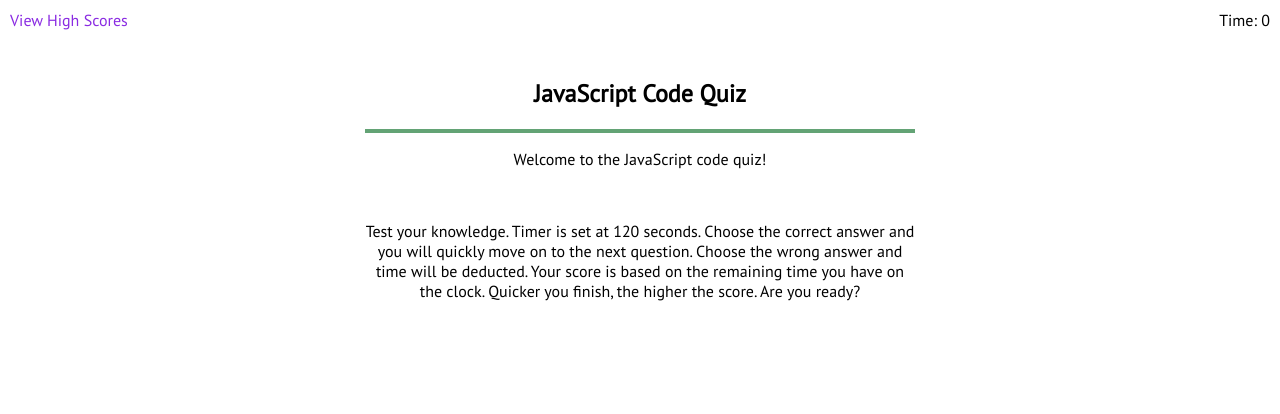
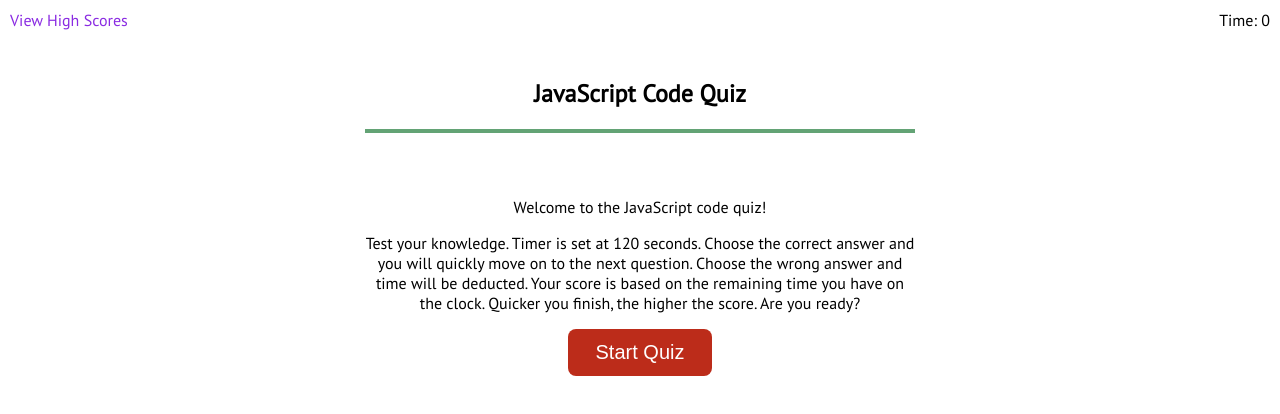
Before and after one commit to bltarkany/Javascript-Trivia-Quiz, a plain HTML site: page index.html in a window 1280 px wide. Drawn offline with Linux system fonts and the light colour scheme.

Commit message:
Added start button with css styling. Changed layout of game page.

```diff
--- a/assets/css/style.css
+++ b/assets/css/style.css
@@ -37,3 +37,16 @@ a {
 hr {
     border: 2px solid #63a375;
 }
+
+button {
+    border: none;
+    border-radius: 8px;
+    padding: 12px 28px;
+    cursor: pointer;
+}
+
+.startBtn {
+    background-color: #bc2c1a;
+    color: #ffffff;
+    font-size: 20px;
+}
--- a/index.html
+++ b/index.html
@@ -23,14 +23,14 @@
         <section class="content">
             <h1>JavaScript Code Quiz</h1>
             <hr>
+        </section>
+        <section class="content">
             <p>Welcome to the JavaScript code quiz!</p>
-            <br>
             <p>Test your knowledge. Timer is set at 120 seconds. Choose the correct answer and you will quickly move on to the next question.
                 Choose the wrong answer and time will be deducted. Your score is based on the remaining time you have on the clock. Quicker
                 you finish, the higher the score. Are you ready?
             </p>
-
-
+            <button id="start" class="startBtn">Start Quiz</button>
         </section>
 
     </main>
```
